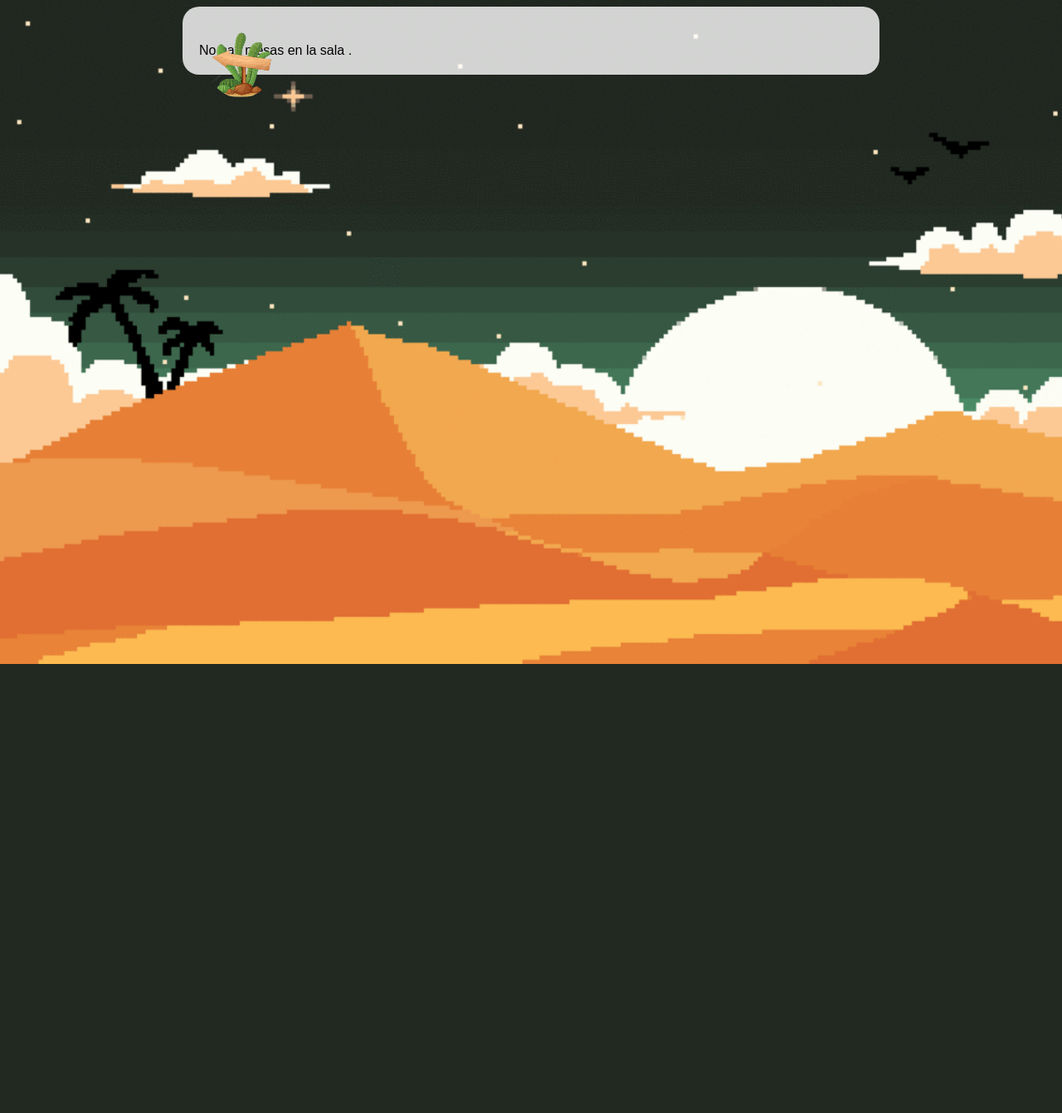
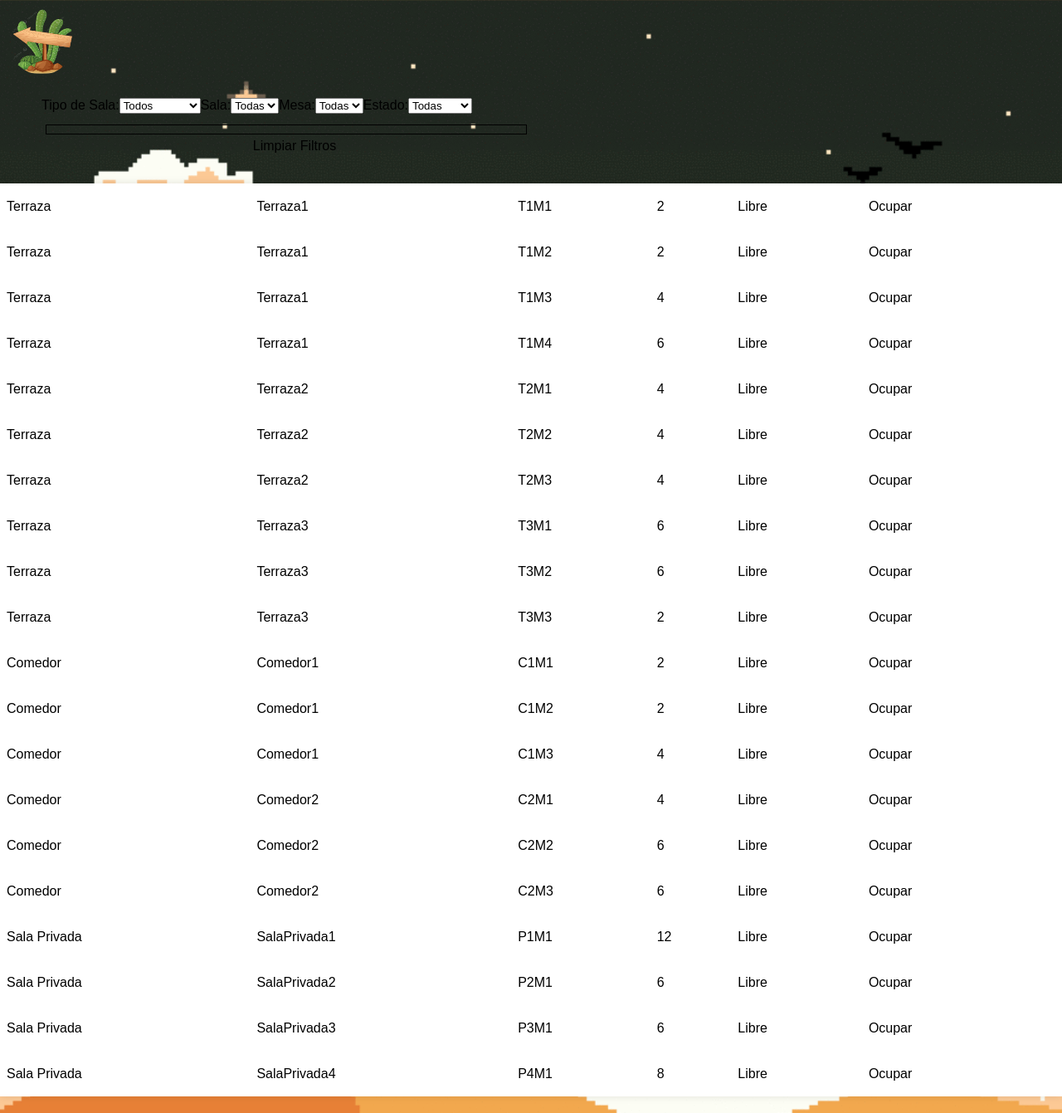
Before and after one commit to Sergi-Leon/Sergi-Leon-Proyecto1-Oasis23-Parte2, a PHP site: page /modovisual.php in a window 1280 px wide. Shown: the whole page at 83% size. Before the commit the page ends 800 px from the top, so only its background shows below. Run offline with PHP 8.4, Linux system fonts and the light colour scheme; the visitor is signed in with stand-in values (Sample User, id 1); data comes from the database, SQL or seed files in the repository.

Commit message:
19/01/2024

```diff
--- a/Oasis23/ajax/mesa.php
+++ b/Oasis23/ajax/mesa.php
@@ -7,7 +7,7 @@
 include("../proc/conexion.php");
 
 $sala = $_POST['mesa'];
-$sql0 = 'SELECT nombre_mesa FROM tbl_mesas INNER JOIN tbl_salas ON id_sala_mesa = id_sala WHERE tipo_sala = :tipo_sala';
+$sql0 = 'SELECT nombre_mesa FROM tbl_mesas INNER JOIN tbl_salas ON id_sala_mesa = id_sala WHERE nombre_sala = :tipo_sala ';
 $stmt0 = $conn->prepare($sql0);
 $stmt0->bindParam(":tipo_sala", $sala);
 $stmt0->execute();
--- /dev/null
+++ b/Oasis23/ajax/mostrarDatos2.php
@@ -0,0 +1,100 @@
+<!DOCTYPE html>
+<html lang="en">
+<head>
+    <meta charset="UTF-8">
+    <meta name="viewport" content="width=device-width, initial-scale=1.0">
+    <link rel="stylesheet" href="css/modovisual.css">
+    <link rel="stylesheet" type="text/css" href="./css/style.css">
+    <title>Document</title>
+</head>
+<body>
+<?php
+
+session_start();
+if (!isset($_SESSION["user"])) {
+    header("location: ../login.php");
+}
+include("../proc/conexion.php");
+$filtro="";
+if($_POST["tiposala"]!="%"){
+    $tiposala = $_POST["tiposala"];
+    $filtro=" WHERE tipo_sala = :tipo_sala ";
+}else{
+    $_POST["sala"]="%";
+}
+if($_POST["sala"]!="%"){
+    $sala = $_POST["sala"];
+    if($filtro==""){
+        $filtro="WHERE nombre_sala = :nombre_sala ";
+    }else{
+        $filtro =$filtro." AND nombre_sala= :nombre_sala";
+    }
+}else{
+    $_POST["mesa"]="%";
+}
+if($_POST["mesa"]!="%"){
+    $mesa = $_POST["mesa"];
+    if($filtro==""){
+        $filtro="WHERE nombre_mesa = :nombre_mesa ";
+    }else{
+        $filtro =$filtro." AND nombre_mesa= :nombre_mesa";
+    }
+}
+if($_POST["estado"]!="%"){
+    $estado = $_POST["estado"];
+    if($filtro==""){
+        $filtro="WHERE estado_mesa = :estado_mesa ";
+    }else{
+        $filtro =$filtro." AND estado_mesa= :estado_mesa";
+    }
+}
+$sql = 'SELECT * FROM tbl_mesas INNER JOIN tbl_salas ON id_sala_mesa = id_sala ';
+if($filtro!=""){
+    $sql .=$filtro;
+}
+$stmt = $conn->prepare($sql);
+if($_POST["tiposala"]!="%"){
+    $stmt->bindParam(":tipo_sala", $tiposala);
+}
+if($_POST["sala"]!="%"){
+    $stmt->bindParam(":nombre_sala", $sala);
+}
+if($_POST["mesa"]!="%"){
+    $stmt->bindParam(":nombre_mesa", $mesa);
+}
+if($_POST["estado"]!="%"){
+    $stmt->bindParam(":estado_mesa", $estado);
+}
+$stmt->execute();
+$sillas = $stmt->fetchAll(PDO::FETCH_ASSOC);
+
+echo '<table>';
+echo '<tbody>';
+if (!$sillas == 0) {
+    foreach ($sillas as $fila) {
+        // Imprimir cada fila de la tabla
+        echo '<tr>';
+        echo '<td>' . $fila["tipo_sala"] . '</td>';
+        echo '<td>' . $fila["nombre_sala"] . '</td>';
+        echo '<td>' . $fila["nombre_mesa"] . '</td>';
+        echo '<td>' . $fila["sillas_mesa"] . '</td>';
+        echo '<td>' . $fila["estado_mesa"] . '</td>';
+        $fila_id_mesa = $fila["id_mesa"];
+        if ($fila["estado_mesa"] == "Libre") {
+            echo "<td id='mesa_libre'><a href='#' onclick='confirmarAccion(\"Ocupar\", " . $fila_id_mesa . ")'>Ocupar</a></td>";
+        } else {
+            echo "<td id='mesa_ocupada'><a href='#' onclick='confirmarAccion(\"Cancelar Ocupacion\", " . $fila_id_mesa . ")'>Cancelar Ocupacion</a></td>";
+        }
+
+        echo "</tr>";
+    }
+} else {
+    echo "<tr><td>No hay mesas disponibles</td></tr>";
+}
+
+echo '</tbody>';
+echo '</table>';
+?>
+
+</body>
+</html>
--- a/Oasis23/js/script.js
+++ b/Oasis23/js/script.js
@@ -5,25 +5,31 @@
     if (xhr.status == 200) {
         tiposala.innerHTML = "";
         var json = JSON.parse(xhr.responseText);
-        console.log(json);
         tiposala.innerHTML = json;
     }
 };
 xhr.send();
 tiposala.addEventListener('change', function () {
     saladato = tiposala.value;
-    sala_mesa(saladato);
+    sala(saladato);
+    mostrarTabla();
+    mostrarTabla2();
 });
 var salas = document.getElementById('sala');
 var mesas = document.getElementById('mesa');
 var estados = document.getElementById('estado');
 
-salas.addEventListener('change', mostrarTabla);
+salas.addEventListener('change',function (){
+    mostrarTabla();
+    mostrarTabla2();
+    mesa(salas.value)
+});
 mesas.addEventListener('change', mostrarTabla);
 estados.addEventListener('change', mostrarTabla);
+mesas.addEventListener('change', mostrarTabla2);
+estados.addEventListener('change', mostrarTabla2);
 
-
-function sala_mesa(valor) {
+function sala(valor) {
     var sala = document.getElementById("sala");
     var xhr = new XMLHttpRequest();
     var formdata = new FormData();
@@ -37,7 +43,8 @@
         }
     };
     xhr.send(formdata);
-
+}
+function mesa(valor) {
     var mesa = document.getElementById("mesa");
     var xhr2 = new XMLHttpRequest();
     var formdata2 = new FormData();
@@ -51,7 +58,8 @@
         }
     };
     xhr2.send(formdata2);
-
+}
+function estado(valor) {
     var estado = document.getElementById("estado");
     var xhr3 = new XMLHttpRequest();
     var formdata3 = new FormData();
@@ -66,19 +74,14 @@
     };
     xhr3.send(formdata3);
 }
-
 function mostrarTabla() {
     var tiposala = document.getElementById('tiposala').value;
-    console.log(tiposala);
     var sala = document.getElementById('sala').value;
-    console.log(sala);
     var mesa = document.getElementById('mesa').value;
-    console.log(mesa);
     var estado = document.getElementById('estado').value;
-    console.log(sala);
 
     var xhr = new XMLHttpRequest();
-    xhr.open("POST", "./ajax/mostrarTabla.php");
+    xhr.open("POST", "./ajax/mostrarDatos.php");
 
     // Configurar la función de devolución de llamada para manejar la respuesta
     xhr.onreadystatechange = function () {
@@ -93,6 +96,27 @@
     xhr.send("tiposala=" + tiposala + "&sala=" + sala + "&mesa=" + mesa + "&estado=" + estado);
 }
 
+function mostrarTabla2() {
+    var tiposala = document.getElementById('tiposala').value;
+    var sala = document.getElementById('sala').value;
+    var mesa = document.getElementById('mesa').value;
+    var estado = document.getElementById('estado').value;
+
+    var xhr = new XMLHttpRequest();
+    xhr.open("POST", "./ajax/mostrarDatos2.php");
+
+    // Configurar la función de devolución de llamada para manejar la respuesta
+    xhr.onreadystatechange = function () {
+        if (xhr.readyState == 4 && xhr.status == 200) {
+            // Actualizar el contenido de la tabla con la respuesta del servidor
+            document.getElementById('tabla_resultados2').innerHTML = xhr.responseText;
+        }
+    };
+
+    // Enviar los datos de los filtros al servidor
+    xhr.setRequestHeader("Content-Type", "application/x-www-form-urlencoded");
+    xhr.send("tiposala=" + tiposala + "&sala=" + sala + "&mesa=" + mesa + "&estado=" + estado);
+}
 
 function limpiarForm() {
     var formulario = document.forms["formulario-filtros"];
--- a/Oasis23/modovisual.php
+++ b/Oasis23/modovisual.php
@@ -15,78 +15,92 @@
     <meta name="viewport" content="width=device-width, initial-scale=1.0">
     <title>Modo Visualización</title>
     <link rel="stylesheet" href="css/modovisual.css">
+    <link rel="stylesheet" type="text/css" href="./css/style.css">
 </head>
 <body>
-
-<div class="container">
-
 <form>
     <a href="index.php">
         <img src="./img/botonvolver.png" alt="Volver" class="volver-button">
     </a>
 </form>
-
+<br>
+<br>
+<br>
+<br>
+<br>
 <?php
 include './proc/conexion.php';
 
-// Obtener el tipo de sala seleccionado
-$tipoSalaSeleccionado = $_GET['tipo_sala'] ?? '';
+$sql0 = 'SELECT * FROM tbl_mesas INNER JOIN tbl_salas ON id_sala_mesa = id_sala';
+    $stmt0 = $conn->query($sql0);
+    $sillas0 = $stmt0->fetchAll(PDO::FETCH_ASSOC);
 
-// Consulta para obtener las mesas de la sala seleccionada
-$query = "SELECT m.id_mesa, m.nombre_mesa, m.estado_mesa, m.sillas_mesa, s.nombre_sala
-          FROM tbl_mesas m
-          INNER JOIN tbl_salas s ON m.id_sala_mesa = s.id_sala
-          WHERE s.tipo_sala = :tipo_sala
-          ORDER BY m.id_sala_mesa, m.id_mesa";
+    $sql = 'SELECT * FROM tbl_mesas INNER JOIN tbl_salas ON id_sala_mesa = id_sala WHERE nombre_sala LIKE :nombre_sala AND tipo_sala LIKE :tipo_sala AND sillas_mesa LIKE :sillas_mesa AND estado_mesa LIKE :estado_mesa;';
+    $stmt = $conn->prepare($sql);
+    $stmt->bindParam(":nombre_sala", $_SESSION["nombre_sala"]);
+    $stmt->bindParam(":tipo_sala", $_SESSION["tipo_sala"]);
+    $stmt->bindParam(":sillas_mesa", $_SESSION["sillas_mesa"]);
+    $stmt->bindParam(":estado_mesa", $_SESSION["estado_mesa"]);
+    $stmt->execute();
+    $sillas = $stmt->fetchAll(PDO::FETCH_ASSOC);
 
-$stmt = $conn->prepare($query);
-$stmt->bindParam(":tipo_sala", $tipoSalaSeleccionado);
-$stmt->execute();
-$result = $stmt->fetchAll(PDO::FETCH_ASSOC);
+    ?>
 
-if (count($result) > 0) {
-    $currentSalaId = null;
+    <form name="formulario-filtros" method="post" action="">
+        <div class="filtro-salas">
+            <label for="tiposala">Tipo de Sala:</label>
+            <select id="tiposala" name="tiposala">
+                <option value="%">Todos</option>
+            </select>
+            <label for="sala">Sala:</label>
+            <select id="sala" name="sala">
+                <option value="%">Todas</option>
+            </select>
+            <label for="mesa">Mesa:</label>
+            <select id="mesa" name="mesa">
+                <option value="%">Todas</option>
+            </select>
+            <label for="estado">Estado:</label>
+            <select id="estado" name="estado">
+                <option value="%">Todas</option>
+                <option value="Libre">Libre</option>
+                <option value="Ocupada">Ocupada</option>
+            </select>
+        </div>
 
-    echo "<h1>MESAS DE: $tipoSalaSeleccionado </h1>";
+        <div class="filtro-salas2">
+            <div class="filtro-salas filtro-medio">
+                <div>
+                    <a type="button" href="">Limpiar Filtros</a>
+                </div>
+            </div>
+        </div>
+    </form>
 
-    foreach ($result as $row) {
-        $mesaId = $row['id_mesa'];
-        $nombreMesa = $row['nombre_mesa'];
-        $estadoMesa = $row['estado_mesa'];
-        $sillasMesa = $row['sillas_mesa'];
-        $nombreSala = $row['nombre_sala'];
+    <div id="tabla_resultados2">
+        <table>
+            <tbody>
+            <script>
+            function confirmarAccion(accion, mesaId) {
+                Swal.fire({
+                    title: '¿Estás seguro?',
+                    text: '¿Quieres ' + accion + '?',
+                    icon: 'warning',
+                    showCancelButton: true,
+                    confirmButtonText: 'Sí, ' + accion,
+                    cancelButtonText: 'Cancelar'
+                }).then((result) => {
+                    if (result.isConfirmed) {
+                        window.location.href = './proc/ocupar.php?mesa=' + mesaId + '&estado=' + (accion === 'Ocupar' ? 'Ocupada' : 'Libre');
+                    }
+                });
+            }
+            </script>
 
-        // Mostrar el título de la sala solo cuando cambia
-        if ($currentSalaId !== $nombreSala) {
-            if ($currentSalaId !== null) {
-                echo "</div>"; // Cerrar el grupo anterior de imágenes
-            }
-            echo "<h2>$nombreSala</h2>";
-            echo "<div class='mesa-group'>"; // Iniciar un nuevo grupo de imágenes
-            $currentSalaId = $nombreSala;
-        }
-
-        // Construir el nombre de la imagen según el número de sillas
-        $imagenMesa = "./img/mesa$sillasMesa.png";
-
-        // Determinar la clase CSS según el estado de la mesa
-        $claseEstado = ($estadoMesa == 'Libre') ? 'libre' : 'ocupada';
-
-        // La imagen de la mesa es un enlace al formulario de reserva
-        echo "<a href='formocupar.php?mesa_id=$mesaId&estado_mesa=$estadoMesa&tipo_sala=$tipoSalaSeleccionado'>";
-        echo "<img class='$claseEstado' src='$imagenMesa' alt='Mesa $nombreMesa - $estadoMesa'>";
-        echo "</a>";
-    }
-
-    echo "</div>"; // Cerrar el último grupo de imágenes
-} else {
-    echo "No hay mesas en la sala $tipoSalaSeleccionado.";
-}
-
-// Cerrar la conexión
-$conn = null;
-?>
-</div>
-
+            </tbody>
+        </table>
+    </div>
 </body>
 </html>
+<script src="js/script.js"></script>
+<script>window.onload = mostrarTabla2();</script>
```
Also changed, not shown: Oasis23/ajax/mostrarDatos.php (added, +102 -0 lines), Oasis23/ajax/mostrarTabla.php (deleted, +0 -50 lines), Oasis23/index.php (+5 -43 lines), Oasis23/img/toa-heftiba-TwtUYtDOv6w-unsplash.jpg (added).
